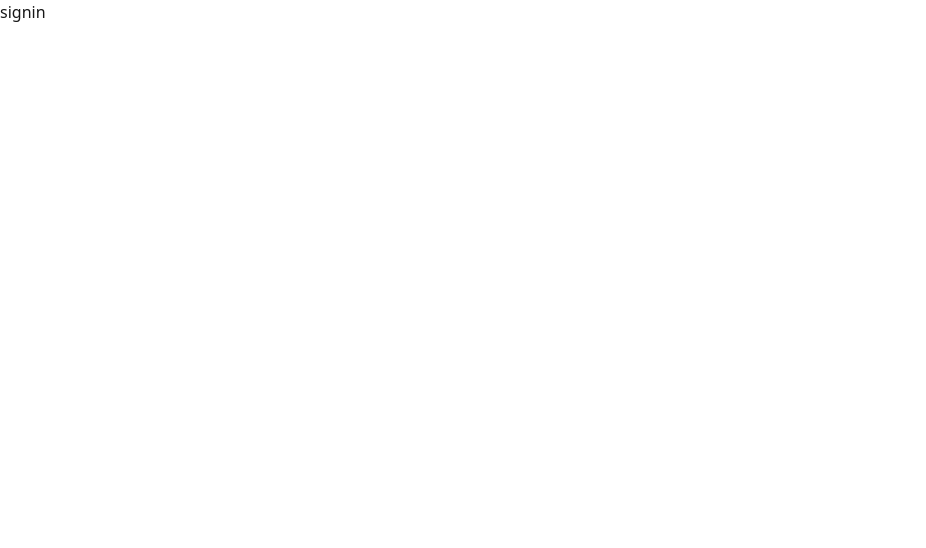
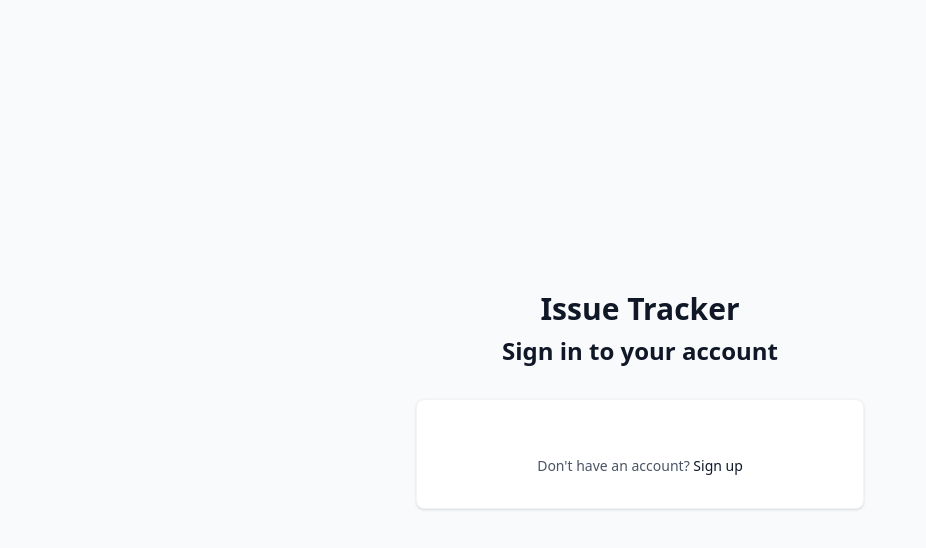
Before and after one commit to UbdaNam/issue-tracker, a Next.js app: page /signin in a window 1280 px wide. Shown: the top 548 px of the page, without its empty margins (0-926 px from the left). Built offline with nearby package versions, Linux system fonts and the light colour scheme.

Commit message:
Create simple auth pages

```diff
--- a/app/(auth)/signin/page.tsx
+++ b/app/(auth)/signin/page.tsx
@@ -1,5 +1,32 @@
-const Signin = () => {
-  return 'signin';
-};
+import Link from 'next/link';
 
-export default Signin;
+export default function SignInPage() {
+  return (
+    <div className="min-h-screen flex flex-col justify-center py-12 sm:px-6 lg:px-8 bg-gray-50 dark:bg-[#121212]">
+      <div className="sm:mx-auto sm:w-full sm:max-w-md">
+        <h1 className="text-center text-3xl font-extrabold text-gray-900 dark:text-white">
+          Issue Tracker
+        </h1>
+        <h2 className="mt-2 text-center text-2xl font-bold text-gray-900 dark:text-white">
+          Sign in to your account
+        </h2>
+      </div>
+
+      <div className="mt-8 sm:mx-auto sm:w-full sm:max-w-md">
+        <div className="bg-white dark:bg-[#1A1A1A] py-8 px-4 shadow sm:rounded-lg sm:px-10 border border-gray-100 dark:border-dark-border-subtle">
+          <div className="mt-6 text-center">
+            <p className="text-sm text-gray-600 dark:text-gray-400">
+              Don&apos;t have an account?{' '}
+              <Link
+                href="/signup"
+                className="font-medium text-gray-900 hover:text-gray-700 dark:text-gray-300 dark:hover:text-gray-100"
+              >
+                Sign up
+              </Link>
+            </p>
+          </div>
+        </div>
+      </div>
+    </div>
+  );
+}
--- a/app/(auth)/signup/page.tsx
+++ b/app/(auth)/signup/page.tsx
@@ -1,5 +1,32 @@
-const Signup = () => {
-  return 'signup';
-};
+import Link from 'next/link';
 
-export default Signup;
+export default function SignUpPage() {
+  return (
+    <div className="min-h-screen flex flex-col justify-center py-12 sm:px-6 lg:px-8 bg-gray-50 dark:bg-[#121212]">
+      <div className="sm:mx-auto sm:w-full sm:max-w-md">
+        <h1 className="text-center text-3xl font-extrabold text-gray-900 dark:text-white">
+          Issue Tracker
+        </h1>
+        <h2 className="mt-2 text-center text-2xl font-bold text-gray-900 dark:text-white">
+          Create a new account
+        </h2>
+      </div>
+
+      <div className="mt-8 sm:mx-auto sm:w-full sm:max-w-md">
+        <div className="bg-white dark:bg-[#1A1A1A] py-8 px-4 shadow sm:rounded-lg sm:px-10 border border-gray-100 dark:border-dark-border-subtle">
+          <div className="mt-6 text-center">
+            <p className="text-sm text-gray-600 dark:text-gray-400">
+              Already have an account?{' '}
+              <Link
+                href="/signin"
+                className="font-medium text-gray-900 hover:text-gray-700 dark:text-gray-300 dark:hover:text-gray-100"
+              >
+                Sign in
+              </Link>
+            </p>
+          </div>
+        </div>
+      </div>
+    </div>
+  );
+}
```
